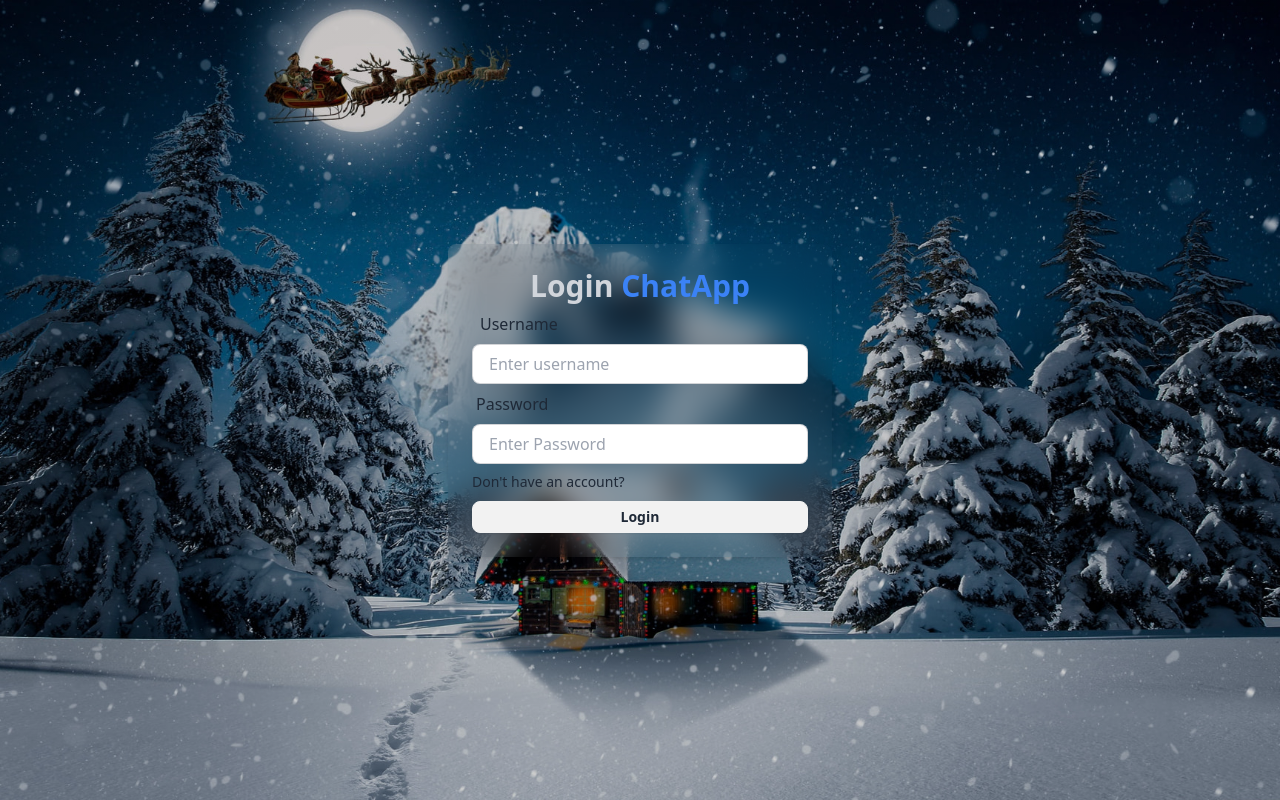
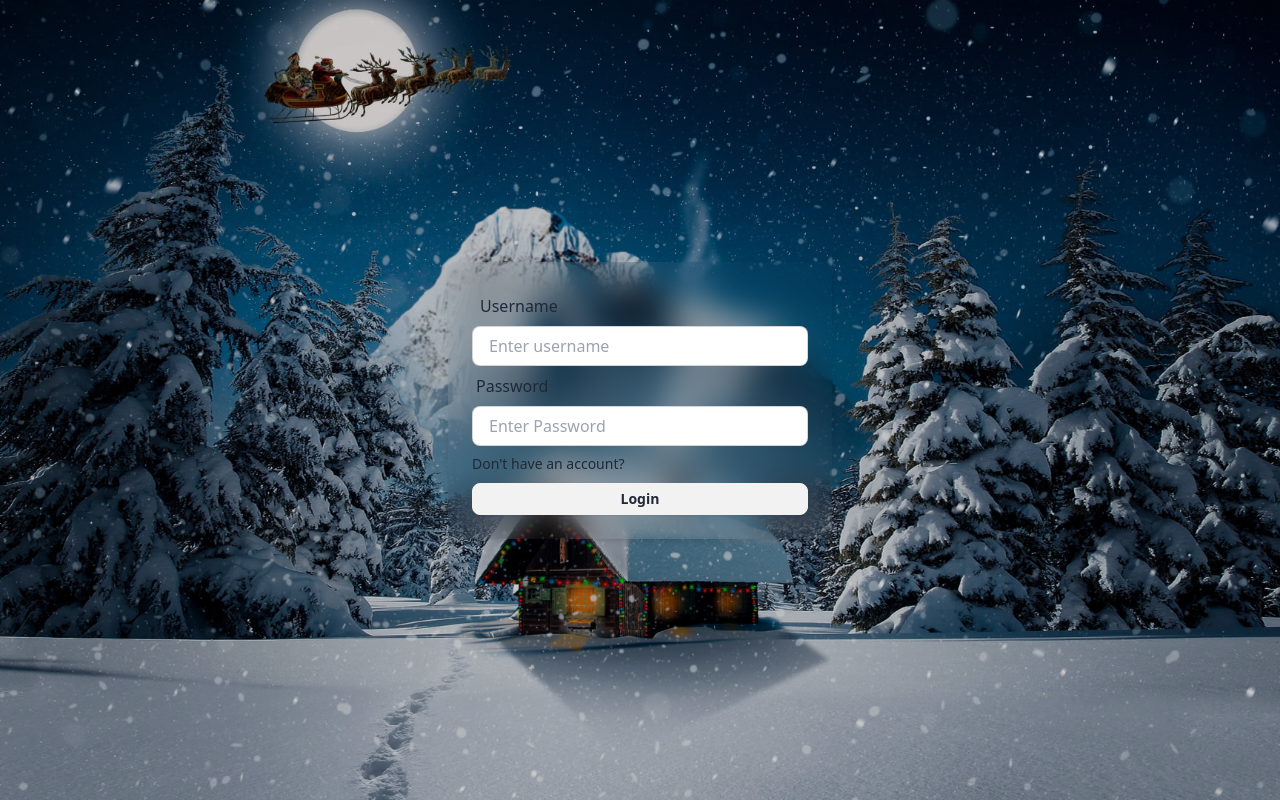
Before and after one commit to yogi-verma/mern-chat-app, a React (Vite) app in the folder frontend/: page /login in a window 1280 px wide. Built offline with nearby package versions, Linux system fonts and the light colour scheme.

Commit message:
Update Login.jsx

```diff
--- a/frontend/src/pages/login/Login.jsx
+++ b/frontend/src/pages/login/Login.jsx
@@ -16,10 +16,10 @@ const Login = () => {
 	return (
 		<div className='flex flex-col items-center justify-center min-w-96 mx-auto'>
 			<div className='w-full p-6 rounded-lg shadow-md bg-gray-400 bg-clip-padding backdrop-filter backdrop-blur-lg bg-opacity-0'>
-				<h1 className='text-3xl font-semibold text-center text-gray-300'>
+{/* 				<h1 className='text-3xl font-semibold text-center text-gray-300'>
 					Login
 					<span className='text-blue-500'> ChatApp</span>
-				</h1>
+				</h1> */}
 
 				<form onSubmit={handleSubmit}>
 					<div>
```
